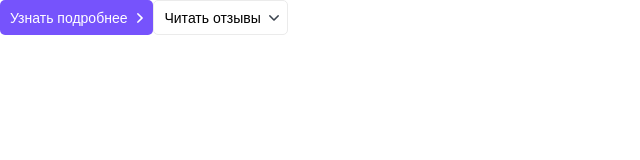
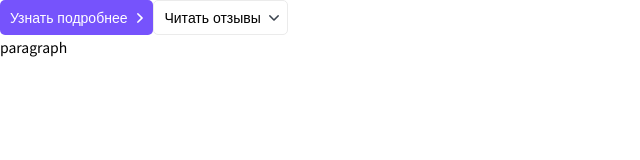
Before and after one commit to MaxatDzhetenbayev/top-course-client, a Next.js app: page / in a window 1280 px wide. Shown: the top 160 px of the page, without its empty margins (0-640 px from the left). Built offline with nearby package versions, Linux system fonts and the light colour scheme.

Commit message:
created component for paragraphs

```diff
--- /dev/null
+++ b/components/UI/Ptag/Ptag.module.scss
@@ -0,0 +1,19 @@
+.paragraph {
+	margin: 0;
+}
+
+.small {
+	font-size: 14px;
+	line-height: 24px;
+}
+
+.medium {
+	font-size: 16px;
+	line-height: 24px;
+
+}
+
+.big {
+	font-size: 18px;
+	line-height: 29px;
+}
--- /dev/null
+++ b/components/UI/Ptag/Ptag.props.ts
@@ -0,0 +1,6 @@
+import { DetailedHTMLProps, HtmlHTMLAttributes, ReactNode } from 'react';
+
+export interface PtagProps extends DetailedHTMLProps<HtmlHTMLAttributes<HTMLParagraphElement>, HTMLParagraphElement> {
+	children: ReactNode,
+	size: 'small' | 'medium' | 'big'
+}
--- /dev/null
+++ b/components/UI/Ptag/Ptag.tsx
@@ -0,0 +1,18 @@
+import React from 'react';
+import classnames from 'classnames';
+
+import { PtagProps } from './Ptag.props';
+
+import styles from './Ptag.module.scss';
+
+export const Ptag = ({ children, size, className, ...props }: PtagProps) => {
+	return (
+		<p className={classnames(styles.paragraph, className, {
+			[styles.small]: size === 'small',
+			[styles.medium]: size === 'medium',
+			[styles.big]: size === 'big',
+		})}
+			{...props}
+		> {children}</p >
+	);
+};
--- a/pages/index.tsx
+++ b/pages/index.tsx
@@ -1,4 +1,5 @@
 import { Button } from '../components/UI';
+import { Ptag } from '../components/UI/Ptag/ptag';
 
 export default function Home(): JSX.Element {
 
@@ -6,6 +7,7 @@ export default function Home(): JSX.Element {
 		<>
 			<Button appearance='primary' arrow='right'>Узнать подробнее</Button>
 			<Button appearance='ghost' arrow='down'>Читать отзывы</Button>
+			<Ptag size='small'>paragraph</Ptag>
 		</>
 	);
 }
```
